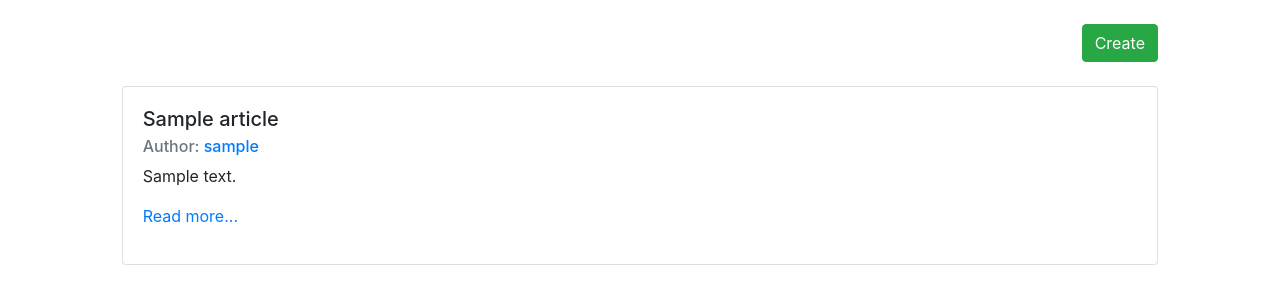
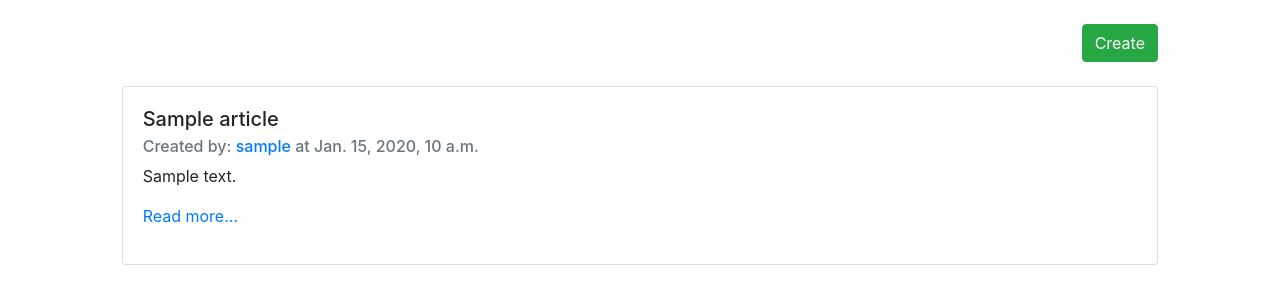
Before and after one commit to StanislavPisotskyi/Django_blog, a Django app: page /articles in a window 1280 px wide. Shown: the part 56-360 px from the top of the page. Run offline with Django 3.2, Linux system fonts and the light colour scheme; a user stored in the database is signed in; tables that the repository leaves empty hold one stand-in row (values such as "Sample post"); some libraries are stand-ins or nearby versions.

Commit message:
display date of creation

```diff
--- a/article/views.py
+++ b/article/views.py
@@ -22,6 +22,7 @@ def create(request):
     return render(request, 'articles/create.html', {'form': form})
 
 
+@login_required()
 def get_one_by_id(request, article_id):
     article = Article.objects.get(id=article_id)
     return render(request, 'articles/one.html', {'article': article})
--- a/templates/articles/list.html
+++ b/templates/articles/list.html
@@ -13,10 +13,11 @@
                     <div class="card-body">
                         <h5 class="card-title">{{article.title}}</h5>
                         <h6 class="card-subtitle mb-2 text-muted">
-                            Author:
+                            Created by:
                             <a href="/account/{{article.author.username}}/details" target="_blank">
                                 {{article.author.username}}
                             </a>
+                            at {{article.created_at}}
                         </h6>
                         <p class="card-text">{{article.description}}</p>
                         <p>
```
